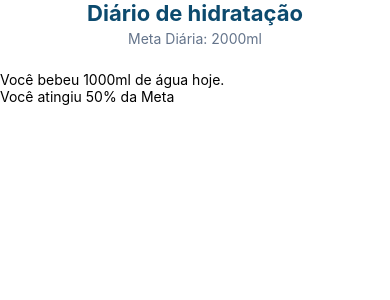
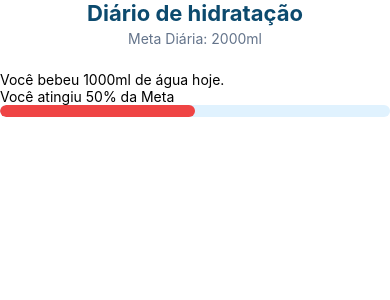
Before and after one commit to Ana-Clara-Lobo-Silveira/diarioHidratacao, a React Native app: screen / in a window 390 px wide. Shown: the top 300 px of the page. Built offline with nearby package versions, Linux system fonts and the light colour scheme.

Commit message:
mod: correção do CSS do componente WaterProgress

```diff
--- a/src/components/WaterProgress.jsx
+++ b/src/components/WaterProgress.jsx
@@ -1,17 +1,54 @@
 import { View, Text, StyleSheet} from "react-native";
-
+import { COLORS } from "../constants/colors";
 export function WaterProgress({consumed, goal}){
-    const percentagem = Math.min(Math.round((consumed*100)/goal), 100)
+    const percentage = Math.min(Math.round((consumed*100)/goal), 100)
     return(
         <View>
             <Text>Você bebeu {consumed}ml de água hoje.</Text>
-            <Text>Você atingiu {percentagem}% da Meta</Text>
+            <Text>Você atingiu {percentage}% da Meta</Text>
             {/* Barra total */}
-            <View style={{width:'100%', height:'30', backgroundColor:'grey'}}>
-                {/* Barra variável */}
-                <View style={{height: '100%', backgroundColor:'blue', width:`${percentagem}%`}}/>
+            <View style={styles.progressBarBackground}>
+                <View style={[styles.progressBarFill, { width: `${percentage}%` }]} />
             </View>
         </View>
     )
 
 }
+
+const styles = StyleSheet.create({
+  card: {
+    backgroundColor: COLORS.cardBg,
+    borderRadius: 16,
+    padding: 20,
+    width: '100%',
+    alignItems: 'center',
+    marginBottom: 24,
+    elevation: 3,
+    shadowColor: '#000',
+    shadowOffset: { width: 0, height: 2 },
+    shadowOpacity: 0.1,
+    shadowRadius: 4,
+  },
+  consumedText: {
+    fontSize: 36,
+    fontWeight: 'bold',
+    color: COLORS.primary,
+  },
+  percentageText: {
+    fontSize: 14,
+    color: COLORS.textMuted,
+    marginBottom: 16,
+  },
+  progressBarBackground: {
+    width: '100%',
+    height: 12,
+    backgroundColor: '#E0F2FE',
+    borderRadius: 6,
+    overflow: 'hidden',
+  },
+  progressBarFill: {
+    height: '100%',
+    backgroundColor: COLORS.secondary,
+    borderRadius: 6,
+  },
+});
```
